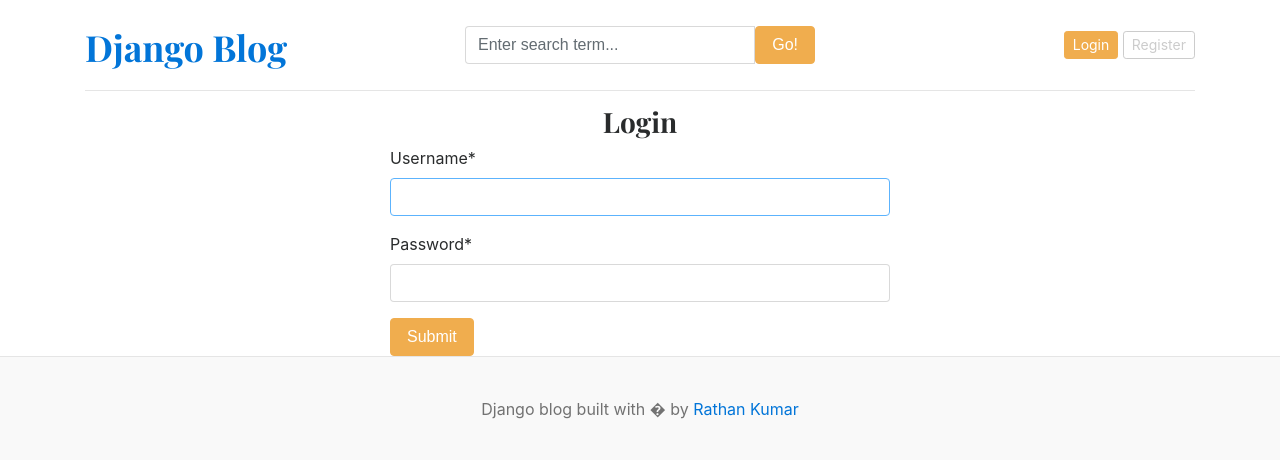
After one commit to abdulhammedabdulazeez/django_blog, a Django app: page /login/ in a window 1280 px wide. The commit adds this page. Shown: the top 460 px of the page. Run offline with Django 5.2, Linux system fonts and the light colour scheme; data that the repository does not hold is empty; some libraries are stand-ins or nearby versions.

Commit message:
registration and login functionality

```diff
--- a/blog_main/settings.py
+++ b/blog_main/settings.py
@@ -39,6 +39,8 @@ INSTALLED_APPS = [
     'django.contrib.staticfiles',
     'blogs',
     'assignments',
+    'crispy_forms',
+    "crispy_bootstrap5",
 ]
 
 MIDDLEWARE = [
@@ -132,3 +134,5 @@ DEFAULT_AUTO_FIELD = 'django.db.models.BigAutoField'
 
 MEDIA_URL = '/media/'
 MEDIA_ROOT = BASE_DIR /'media'
+
+CRISPY_TEMPLATE_PACK = 'bootstrap5'
--- a/blog_main/urls.py
+++ b/blog_main/urls.py
@@ -25,7 +25,10 @@ urlpatterns = [
     path('admin/', admin.site.urls),
     path('', views.home, name='home'),
     path('category/', include('blogs.urls')),
-    path('<slug:slug>/', BlogsView.blogs, name='blogs'),
+    path('blogs/<slug:slug>/', BlogsView.blogs, name='blogs'),
     # Search endpoint
-    path('blogs/search/', BlogsView.search, name='search')
+    path('blogs/search/', BlogsView.search, name='search'),
+    path('register/', views.register, name='register'),
+    path('login/', views.login, name='login'),
+    path('logout/', views.logout, name='logout')
 ] + static(settings.MEDIA_URL, document_root=settings.MEDIA_ROOT)
--- a/blog_main/views.py
+++ b/blog_main/views.py
@@ -1,10 +1,13 @@
 
 
 from django.http import HttpResponse
-from django.shortcuts import render
+from django.shortcuts import redirect, render
 
 from assignments.models import About
+from blog_main.forms import RegistrationForm
+from django.contrib.auth.forms import AuthenticationForm
 from blogs.models import Blog, Category
+from django.contrib import auth
 
 
 def home(request):
@@ -23,3 +26,39 @@ def home(request):
         'about': about
     }
     return render(request, 'home.html', context)
+
+def register(request):
+    if request.method == 'POST':
+        form = RegistrationForm(request.POST)
+        if form.is_valid():
+            form.save()
+            return redirect('register')
+    else:
+        form = RegistrationForm()
+
+    context = {
+        'form': form
+    }
+    return render(request, 'register.html', context)
+
+def login(request):
+    if  request.method == 'POST':
+        form = AuthenticationForm(request, request.POST)
+        if form.is_valid():
+            username = form.cleaned_data['username']
+            password = form.cleaned_data['password']
+
+            user  = auth.authenticate(username=username, password=password)
+            if user is not None:
+                auth.login(request, user)
+            return redirect('home')
+    form = AuthenticationForm()
+    context = {
+        'form': form
+    }
+    return render(request, 'login.html', context)
+
+
+def logout(request):
+    auth.logout(request)
+    return redirect('home')
--- a/templates/base.html
+++ b/templates/base.html
@@ -43,8 +43,14 @@
             </form>
           </div>
           <div class="col-4 d-flex justify-content-end align-items-center">
-            <a class="btn btn-sm btn-warning" href="#">Login</a> &nbsp;
-            <a class="btn btn-sm btn-outline-secondary" href="#">Register</a>
+            {% if not user.is_authenticated %}
+            <a class="btn btn-sm btn-warning" href="{% url 'login' %}">Login</a> &nbsp;
+            <a class="btn btn-sm btn-outline-secondary" href="{% url 'register' %}">Register</a>
+            {% else %}
+            <span>You are logged in as {{ user }}</span>
+            &emsp;
+            <span><a href="{% url 'logout' %}">Logout</a></span>
+            {% endif %}
           </div>
         </div>
       </header>
--- /dev/null
+++ b/templates/login.html
@@ -0,0 +1,12 @@
+{% extends 'base.html' %}
+
+
+{% block content %}
+    {% load crispy_forms_tags %}
+    <h3 class="text-center">Login</h3>
+    <form action="{% url 'login' %}" method="POST" style="width: 500px; margin: auto;">
+        {% csrf_token %}
+        {{ form | crispy }}
+        <button type="submit" class="btn btn-warning">Submit</button>
+    </form>
+{% endblock %}
```
Also changed, not shown: blog_main/forms.py (added, +8 -0 lines), templates/register.html (added, +12 -0 lines).
